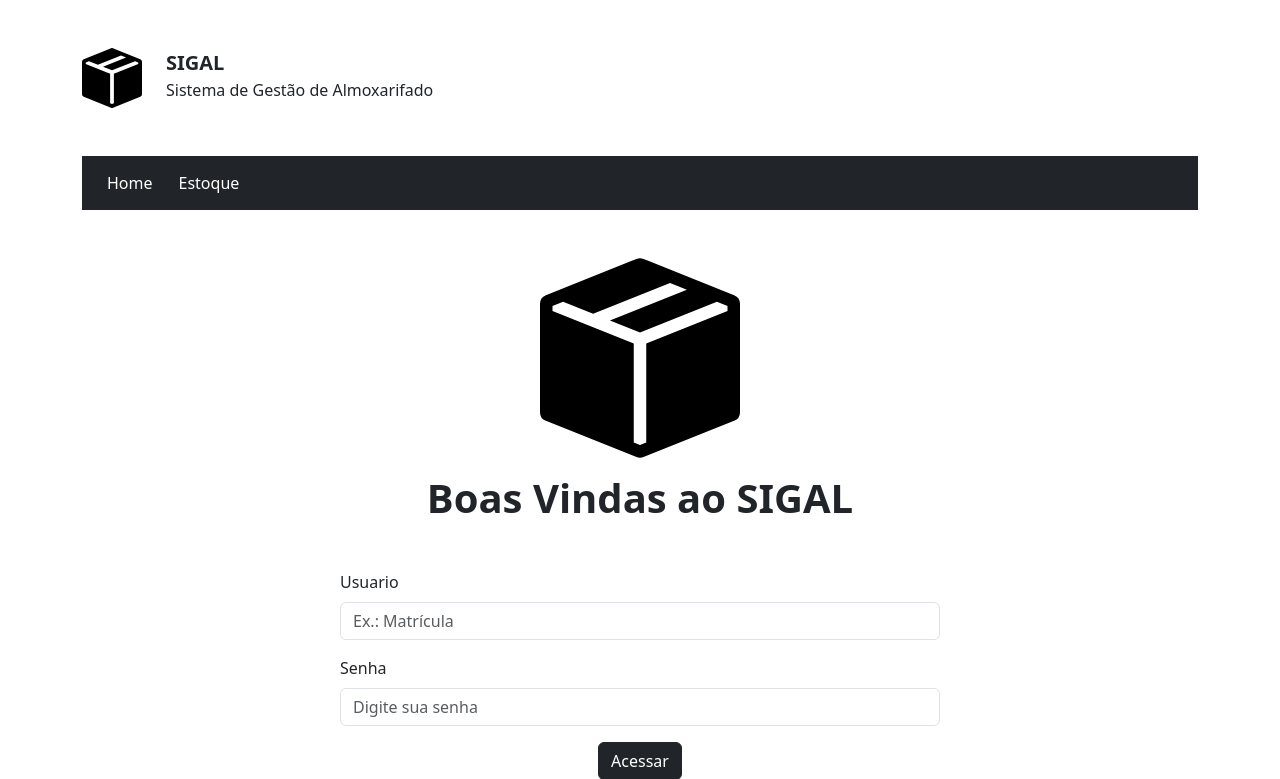
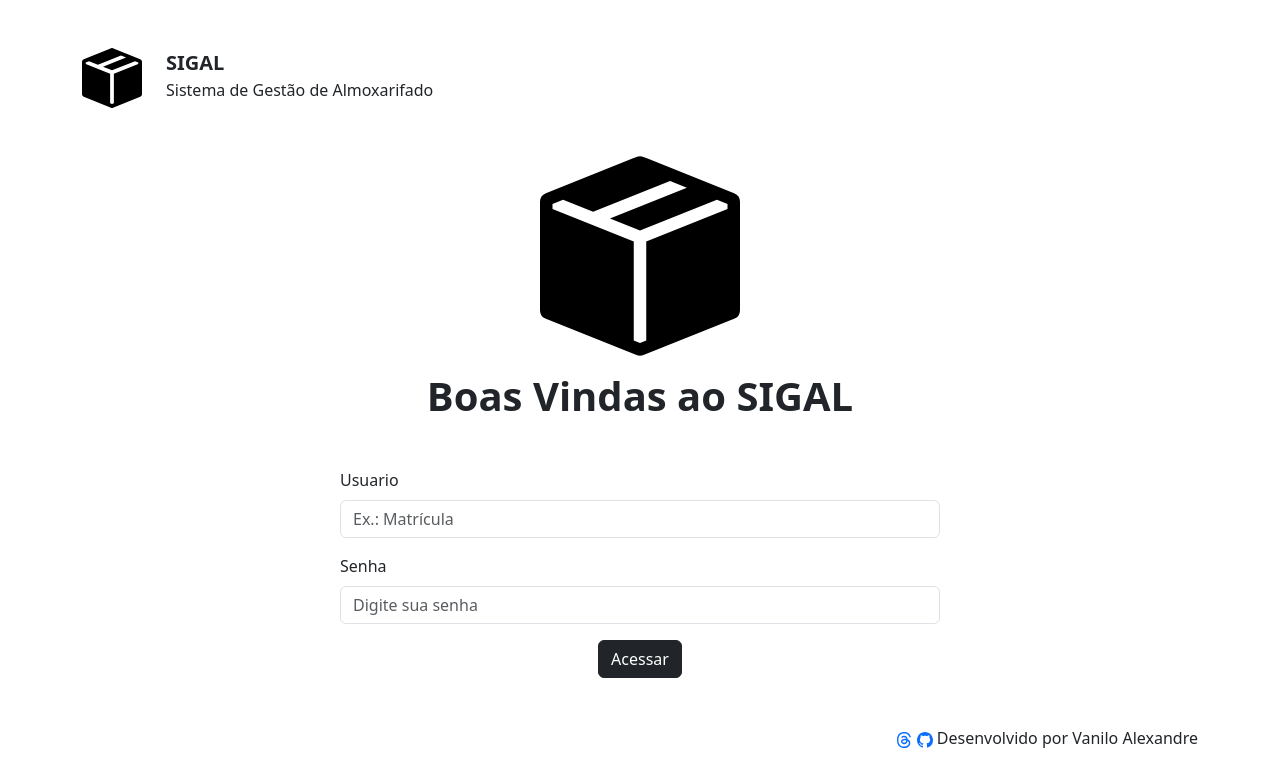
Before and after one commit to Maygriev/SIGAL, a Django app: page /login in a window 1280 px wide. Shown: the top 779 px of the page. After the commit the page ends 748 px from the top, so only its background shows below. Run offline with Django 5.2, Linux system fonts and the light colour scheme; some libraries are stand-ins or nearby versions.

Commit message:
Mais ajustes na apresentação do frontend.

```diff
--- a/templates/estoque/buscaMaterial.html
+++ b/templates/estoque/buscaMaterial.html
@@ -7,7 +7,7 @@
 
 {% block content %}
 <body>
-    <div class="container-sm">
+    <div class="container-sm mt-3">
         <div>
             <form class="row row-cols-lg-auto g-3" action="{% url 'busca-material' %}" method="get">
                 <div class="col-12">
--- a/templates/estoque/listarMaterial.html
+++ b/templates/estoque/listarMaterial.html
@@ -7,7 +7,7 @@
 
 {% block content %}
 <body>
-    <div class="container-sm">
+    <div class="container-sm mt-3">
         <div>
             <form class="row row-cols-lg-auto g-3" action="{% url 'busca-material' %}" method="get">
                 <div class="col-12">
--- a/templates/partials/alertas.html
+++ b/templates/partials/alertas.html
@@ -1,5 +1,5 @@
 {% if messages %}
-    <div class="container-sm">
+    <div class="container-sm mb-1">
         {% for message in messages %}
         <div class="alert alert-{{ message.tags }}">
             {{message}}
--- a/templates/partials/header.html
+++ b/templates/partials/header.html
@@ -31,4 +31,3 @@
         </div>
     </div>
 </header>
-{% include 'partials/alertas.html' %}
--- a/templates/partials/navbar.html
+++ b/templates/partials/navbar.html
@@ -1,4 +1,5 @@
-<div class="container-sm mb-5">
+{% if user.is_authenticated %}
+<div class="container-sm mb-1">
     <nav class="navbar navbar-dark bg-dark">
         <div class="container-fluid justify-content-start">
             <a href="{% url 'home'%}" class="btn btn-dark">Home</a>
@@ -6,3 +7,4 @@
         </div>
     </nav>
 </div>
+{% endif %}
--- a/templates/shared/base.html
+++ b/templates/shared/base.html
@@ -15,12 +15,11 @@
         {% bootstrap_css %}
         {% bootstrap_javascript %}
     </head>
-
     <body>
         {% include 'partials/header.html' %}
         {% include 'partials/navbar.html' %}
+        {% include 'partials/alertas.html' %}
         {% block content %}{% endblock %}
         {% include 'partials/footer.html' %}
     </body>
-
 </html>
```
